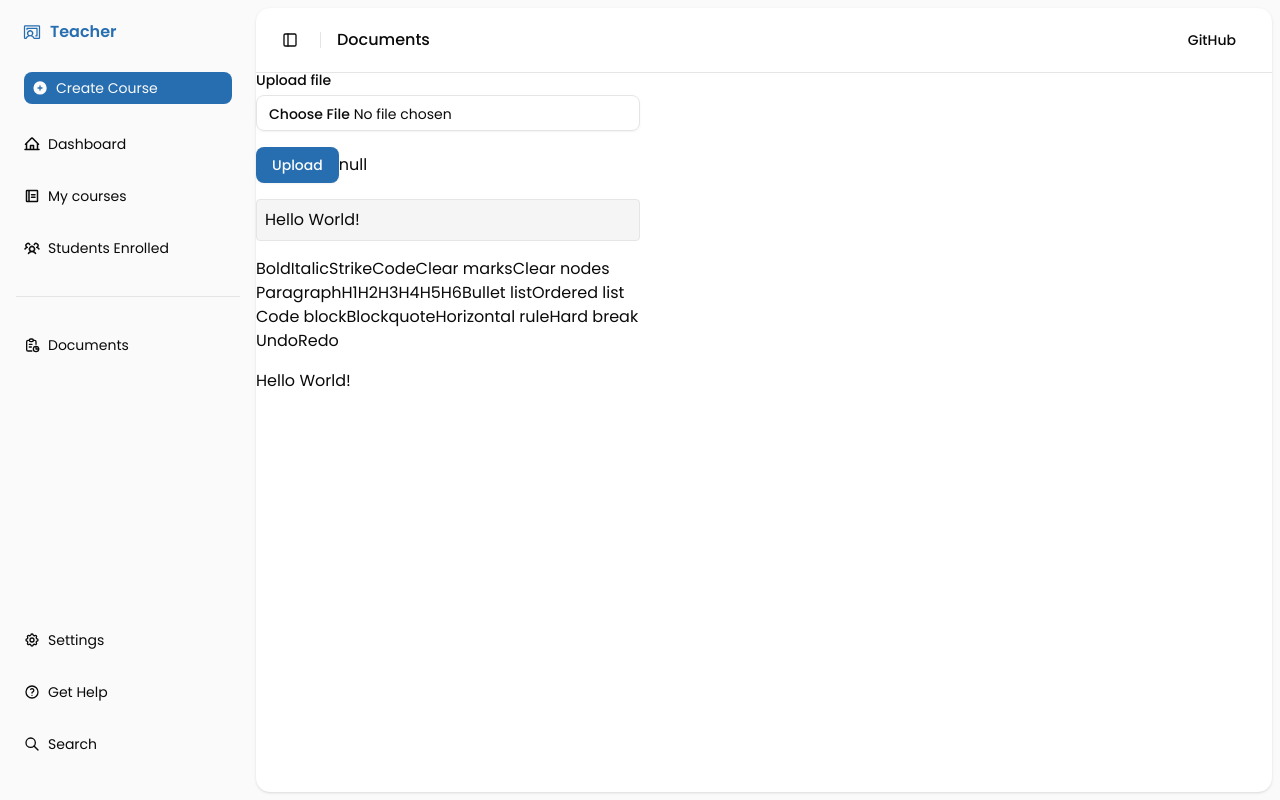
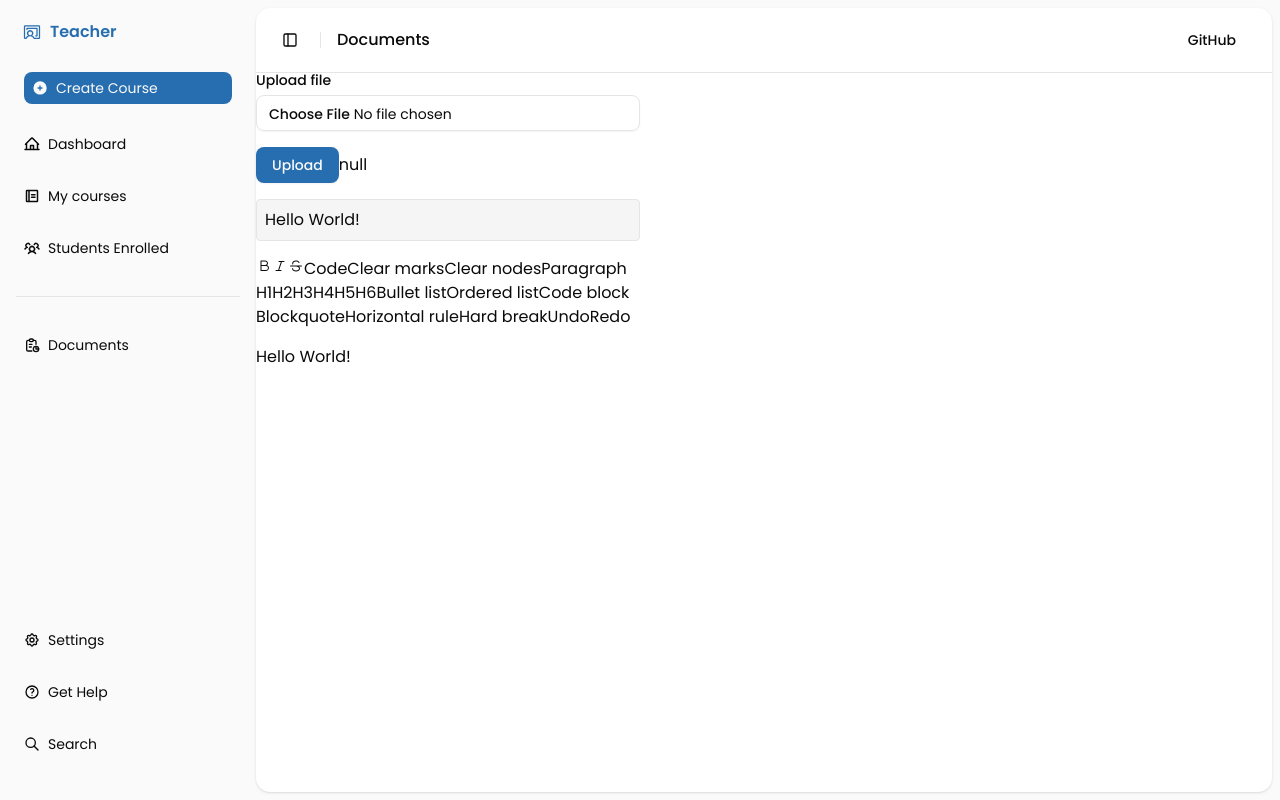
Before and after one commit to frilachraf/rofeo-lms, a React (Vite) app: page /teacher/courses/add in a window 1280 px wide. Built offline with nearby package versions, Linux system fonts and the light colour scheme; no server answers; the database is empty.

Commit message:
editor init

```diff
--- a/src/components/theme/TextEditor.jsx
+++ b/src/components/theme/TextEditor.jsx
@@ -5,6 +5,7 @@ import StarterKit from '@tiptap/starter-kit'
 import ListItem from '@tiptap/extension-list-item'
 import TextStyle from '@tiptap/extension-text-style'
 import { EditorProvider, useCurrentEditor } from '@tiptap/react'
+import { TextB, TextItalic, TextStrikethrough } from '@phosphor-icons/react'
 // import StarterKit from '@tiptap/starter-kit'
 // define your extension array
 // const extensions = [StarterKit]
@@ -68,7 +69,7 @@ const MenuBar = () => {
           }
           className={editor.isActive('bold') ? 'is-active' : ''}
         >
-          Bold
+          <TextB />
         </button>
         <button
           onClick={() => editor.chain().focus().toggleItalic().run()}
@@ -81,7 +82,7 @@ const MenuBar = () => {
           }
           className={editor.isActive('italic') ? 'is-active' : ''}
         >
-          Italic
+          <TextItalic />
         </button>
         <button
           onClick={() => editor.chain().focus().toggleStrike().run()}
@@ -94,7 +95,7 @@ const MenuBar = () => {
           }
           className={editor.isActive('strike') ? 'is-active' : ''}
         >
-          Strike
+          <TextStrikethrough />
         </button>
         <button
           onClick={() => editor.chain().focus().toggleCode().run()}
```
